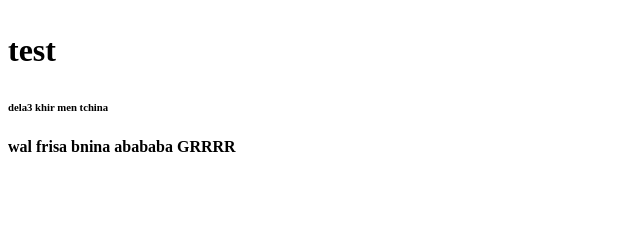
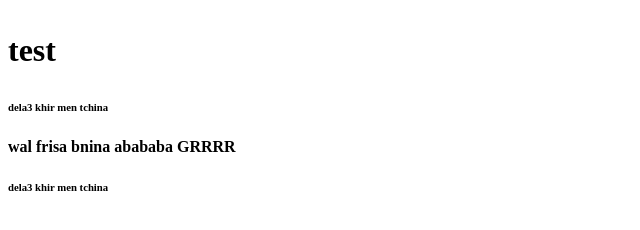
Before and after one commit to ahmedcpp6038-max/my-first-project, a plain HTML site: page index.html in a window 1280 px wide. Shown: the full height of the page, 0-640 px from the left. Drawn offline with Linux system fonts and the light colour scheme.

Commit message:
hello its my commit

```diff
--- a/index.html
+++ b/index.html
@@ -11,5 +11,6 @@
     </h1>
     <h6>dela3 khir men tchina</h6>
     <h4>wal frisa bnina abababa GRRRR</h4>
+      <h6>dela3 khir men tchina</h6>
 </body>
 </html>
```
